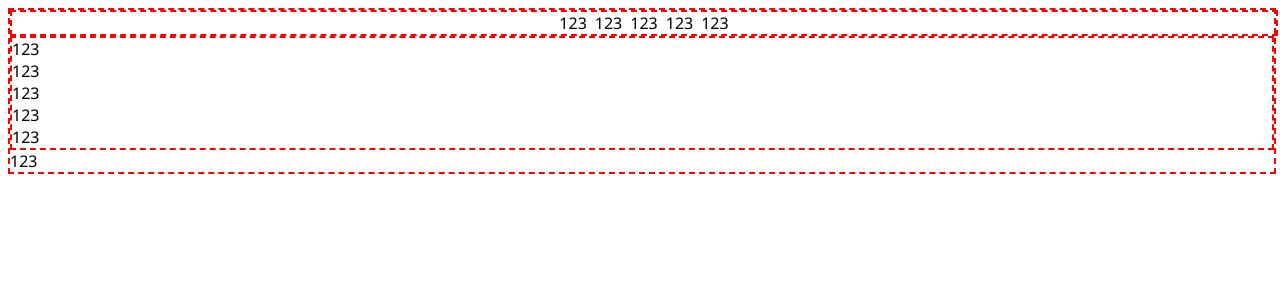
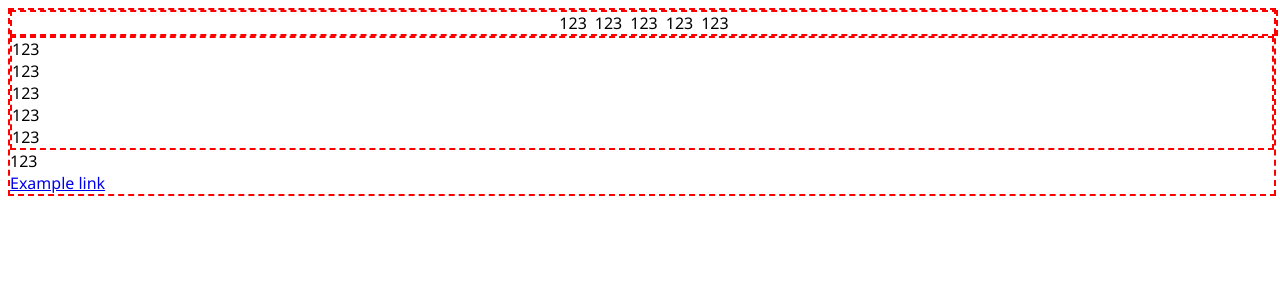
Before and after one commit to HyperboreaHQ/hyperbloomui, a Vue app: page / in a window 1280 px wide. Shown: the top 300 px of the page. Built offline with nearby package versions, Linux system fonts and the light colour scheme.

Commit message:
feat: added `Link` component

```diff
--- a/preview/PreviewApp.vue
+++ b/preview/PreviewApp.vue
@@ -3,7 +3,8 @@
         App,
         HorizontalBox,
         VerticalBox,
-        Text
+        Text,
+        Link
     } from '../src/index';
 </script>
 
@@ -26,5 +27,7 @@
         </VerticalBox>
 
         <Text>123</Text>
+
+        <Link @click="console.log(123)">Example link</Link>
     </App>
 </template>
--- /dev/null
+++ b/src/components/Link.vue
@@ -0,0 +1,35 @@
+<script setup>
+    import { defineProps, defineEmits } from 'vue';
+    import state from '../state';
+
+    const props = defineProps({
+        margin: String,
+        padding: String,
+        href: String
+    });
+
+    const emit = defineEmits([
+        'click'
+    ]);
+</script>
+
+<style lang="sass">
+    .hyperbloomui--link
+        display: block
+        text-align: start
+</style>
+
+<template>
+    <a
+        aria-component-id="link"
+        :href="props.href ?? '#'"
+        :style="`
+            margin: ${props.margin ?? '0px'};
+            padding: ${props.padding ?? '0px'};
+        `"
+        :class="`hyperbloomui--link hyperbloomui--${state.hyperbloomui.theme.name}--link`"
+        @click="$emit('click')"
+    >
+        <slot />
+    </a>
+</template>
--- a/src/components/index.ts
+++ b/src/components/index.ts
@@ -1,5 +1,7 @@
 import Text from './Text.vue';
+import Link from './Link.vue';
 
 export {
-    Text
+    Text,
+    Link
 };
--- a/src/themes/debug-theme/components.sass
+++ b/src/themes/debug-theme/components.sass
@@ -2,3 +2,13 @@
 .hyperbloomui--debug-theme--text:hover
     background-color: var(--hyperbloomui--colors--accent)
     transition-duration: 1s
+
+// Text
+.hyperbloomui--debug-theme--text:hover
+    background-color: var(--hyperbloomui--colors--accent)
+    transition-duration: 1s
+
+// Link
+.hyperbloomui--debug-theme--link:hover
+    background-color: var(--hyperbloomui--colors--accent)
+    transition-duration: 1s
```
